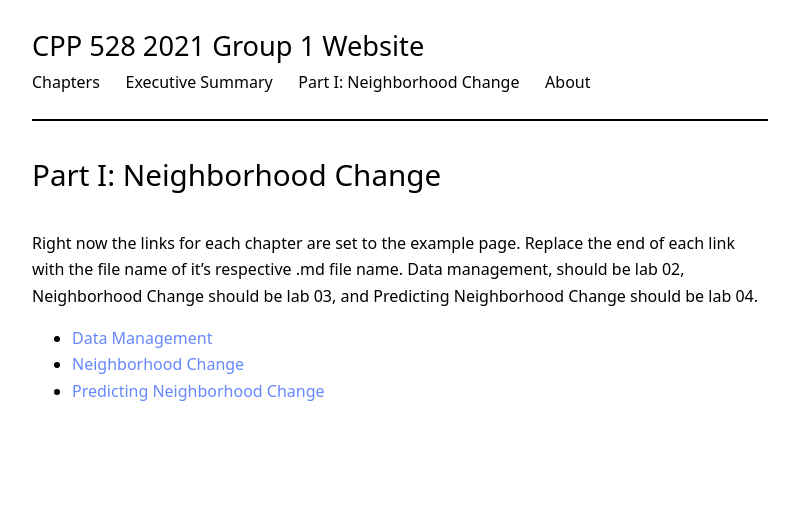
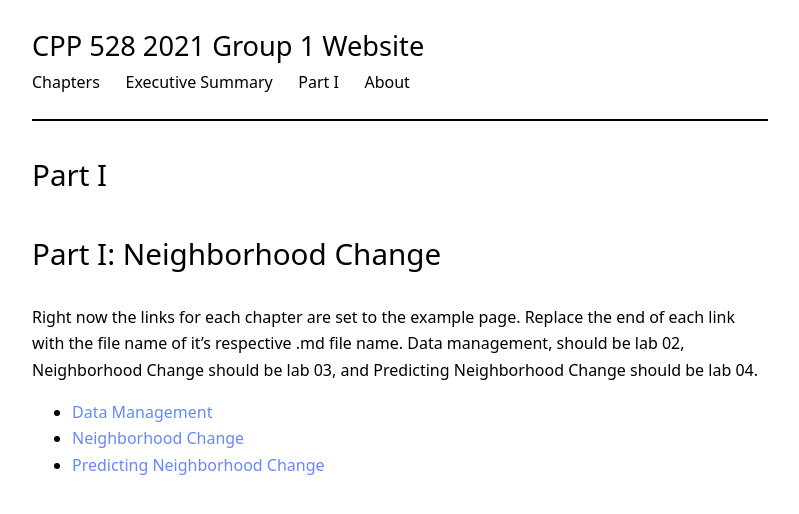
Before and after one commit to jmacost5/cpp-528-fall-2021-group-01, a Jekyll site: the page built from part_1.md, in a window 1280 px wide. Shown: the top 514 px of the page, without its empty margins (240-1039 px from the left). Built offline with Jekyll 4.4.1, drawn with Linux system fonts in a browser that asks for light colours; nearby versions of some CDN libraries.

Commit message:
Update part_1.md
Changed urls and title

```diff
--- a/part_1.md
+++ b/part_1.md
@@ -1,11 +1,13 @@
 ---
 layout: page
-title: "Part I: Neighborhood Change"
+title: "Part I"
 ---
+
+# Part I: Neighborhood Change
 
 Right now the links for each chapter are set to the example page. Replace the end of each link with the file name of it's respective .md file name. Data management,
 should be lab 02, Neighborhood Change should be lab 03, and Predicting Neighborhood Change should be lab 04.
 
-  - [Data Management](https://r-class.github.io/cpp-528-fall-2021-group-01/_posts/2021-03-14-ch01-example_page.md)
-  - [Neighborhood Change](https://r-class.github.io/cpp-528-fall-2021-group-01/_posts/2021-03-14-ch01-example_page.md)
-  - [Predicting Neighborhood Change](https://r-class.github.io/cpp-528-fall-2021-group-01/_posts/2021-03-14-ch01-example_page.md)
+  - [Data Management](https://r-class.github.io/cpp-528-fall-2021-group-01/_posts/2021-03-14-ch01-example_page/)
+  - [Neighborhood Change](https://r-class.github.io/cpp-528-fall-2021-group-01/_posts/2021-03-14-ch01-example_page/)
+  - [Predicting Neighborhood Change](https://r-class.github.io/cpp-528-fall-2021-group-01/_posts/2021-03-14-ch01-example_page/)
```
